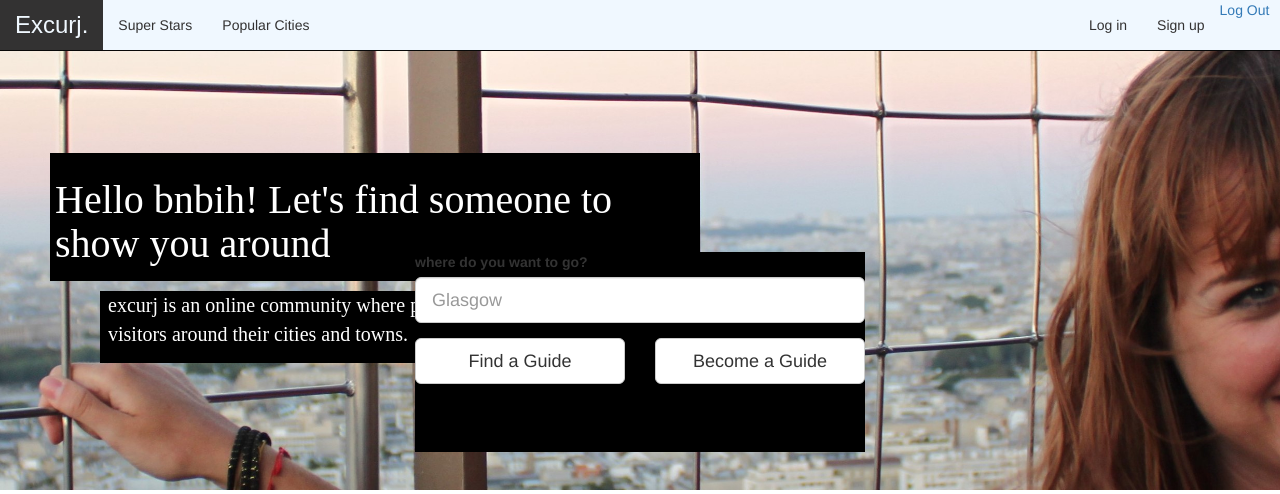
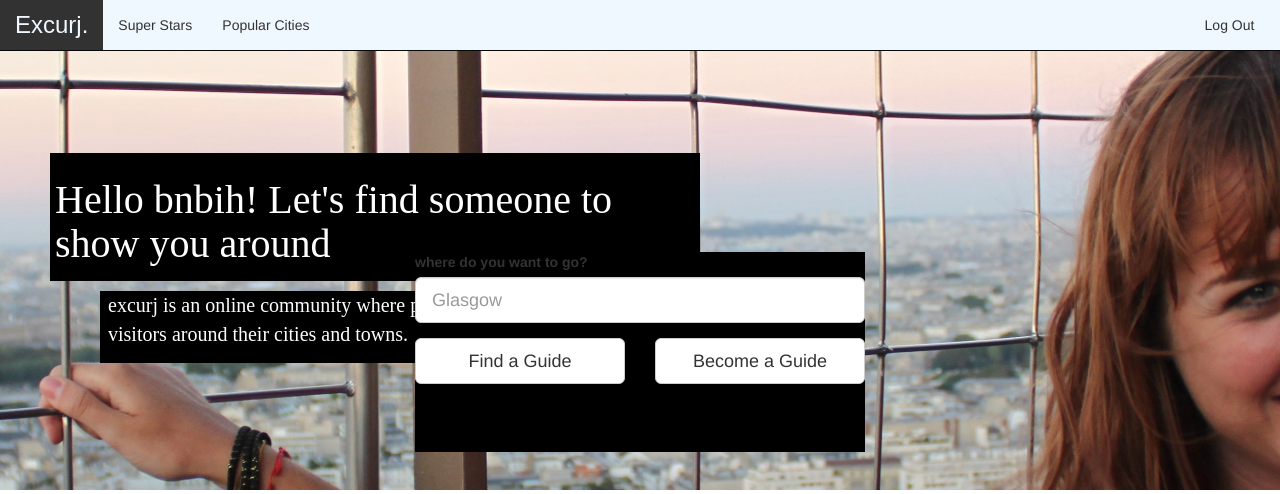
Before and after one commit to SethBuilder/intTechProject, a Django app: page / in a window 1280 px wide. Shown: the top 494 px of the page. Run offline with Django 3.2, Linux system fonts and the light colour scheme; a user stored in the database is signed in; data comes from the database, SQL or seed files in the repository; both versions use the stored data as it was after the commit; parts of the project's set-up code (start-up, migrations or seed data) failed here and were passed over; some libraries are stand-ins or nearby versions; some web fonts are replaced.

Commit message:
Removed additional log out button. Only shows logout when you are logged in, or else it will display as login. Only shows sign up if you are logged out. Updated url view so it is excurj.com/login etc instead of /accounts/login

```diff
--- a/intTechProject/urls.py
+++ b/intTechProject/urls.py
@@ -31,6 +31,5 @@ urlpatterns = patterns('',
     url(r'^$', views.index, name="index"),
     url(r'^city/(?P<city_name_slug>\w+)$', views.city, name='city'),
     url(r'^user/(?P<user_name_slug>\w+)$', views.user, name='user'),
-    url(r'^accounts/', include('registration.backends.simple.urls')),
-    url(r'^accounts/register/$', MyRegistrationView.as_view(), name='registration_Sign Up'),
+    url(r'^', include('registration.backends.simple.urls')),
     )
--- a/templates/baseTemplate.html
+++ b/templates/baseTemplate.html
@@ -35,16 +35,16 @@
                     </ul>
 
                     <ul class="nav navbar-nav navbar-right">
+                        {% if user.is_authenticated %}
+                        <li><a href="{% url 'auth_logout' %}?next=/logout/" class="pull-right">Log Out</a></li>
+                        {% else %}
                         <li><a href="{% url 'auth_login' %}" class="pull-right">Log in</a></li>
-                        <li><a href="{% url 'registration_register' %}" class="pull-right">Sign up</a></li>
-                        <li></li><a href="{% url 'auth_logout' %}?next=/accounts/logout/">Log Out</a></li>
+                        <li><a href="{% url 'registration_register' %}" class="pull-right">Sign Up</a></li>
+                        {% endif %}
                     </ul>
-
                 </div>
         </nav>
-
 </div>
-
 
 {% block content %}{% endblock content %}
 
```
Also changed, not shown: db.sqlite3, 11 other files.
